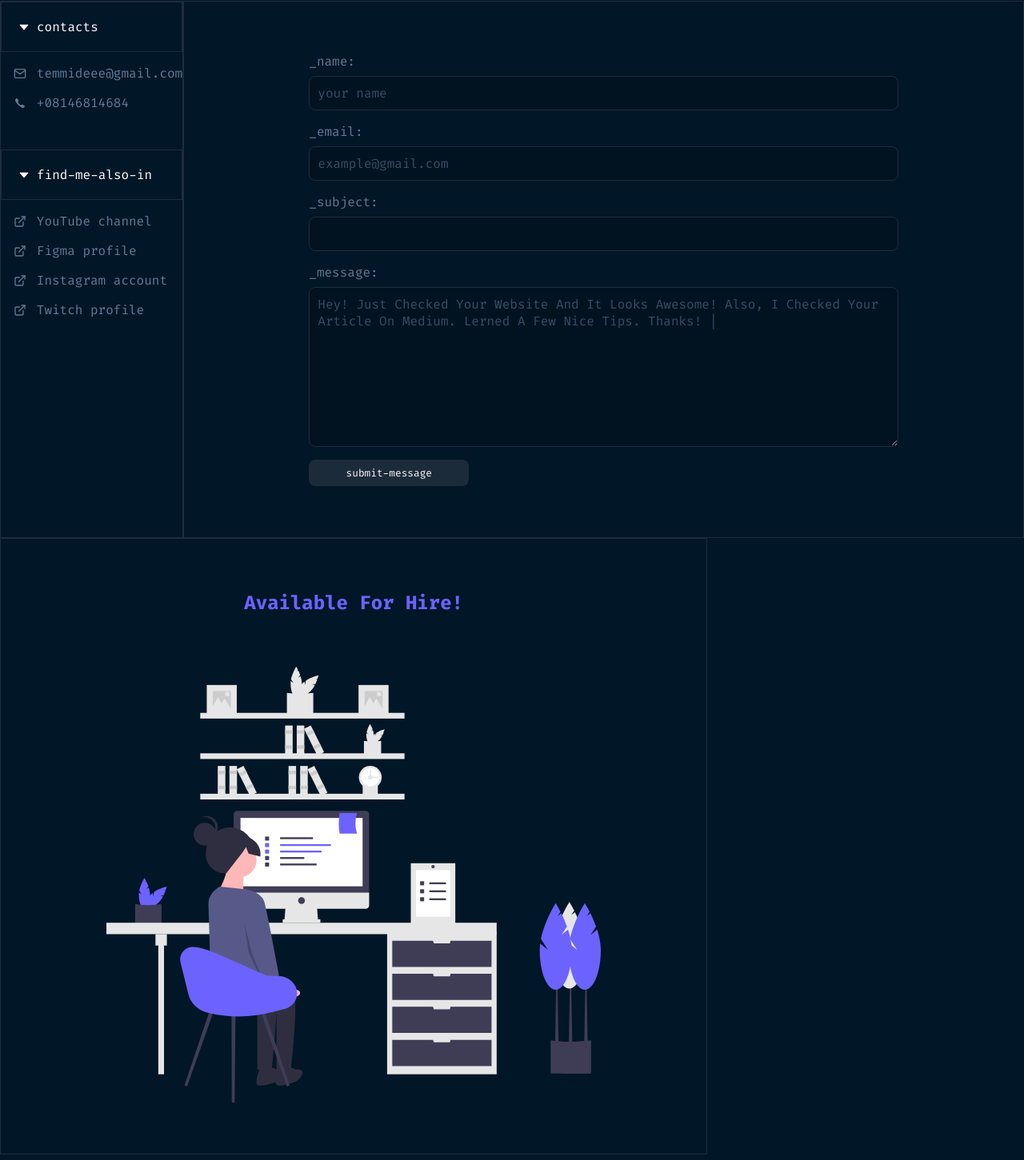
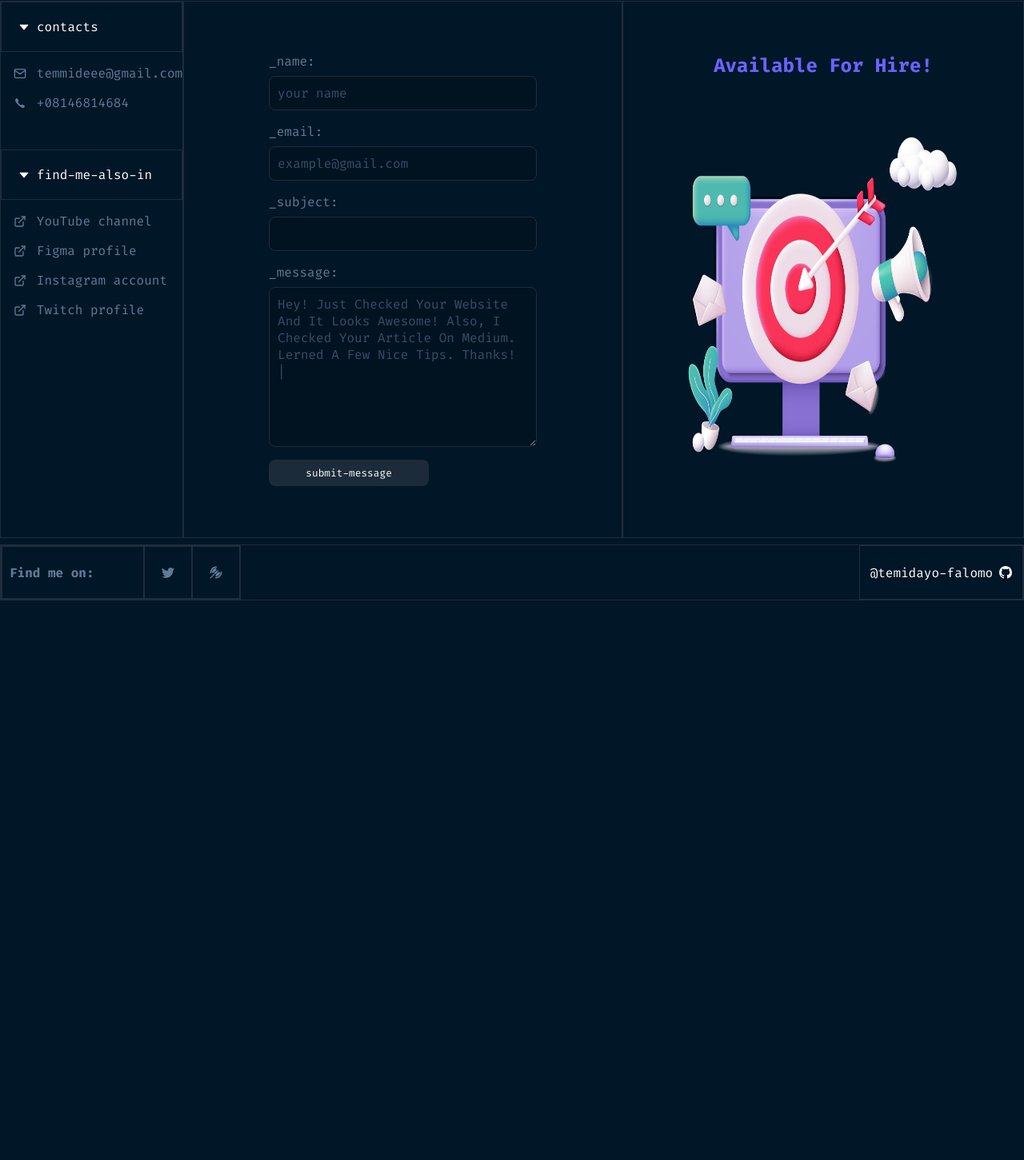
Before and after one commit to temidayo-falomo/Temidayo_Portfolio_1.0, a React (Create React App) app: page /contact-me in a window 1280 px wide. Shown: the part 145-1596 px from the top of the page at 80% size. After the commit the page ends 896 px from the top, so only its background shows below. Built offline with nearby package versions, Linux system fonts and the light colour scheme.

Commit message:
updated contact-me ui

```diff
--- a/src/components/contactLanding/ContactLanding.css
+++ b/src/components/contactLanding/ContactLanding.css
@@ -15,6 +15,7 @@
   padding: 5%;
   display: flex;
   justify-content: center;
+  min-height: 75vh;
 }
 
 .contact-right {
@@ -29,9 +30,9 @@
 }
 
 .contact-right img {
-    width: 70%;
-    height: 700px;
-    min-width: 300px;
+  width: 70%;
+  min-width: 300px;
+  max-width: 500px;
 }
 
 .find-me-on {
@@ -48,7 +49,7 @@
   color: #fff;
   display: inline-flex;
   align-items: center;
-  gap: .5rem;
+  gap: 0.5rem;
 }
 
 .find-me-on a {
@@ -80,8 +81,8 @@
   }
 }
 
-@media(max-width: 605px) {
-    .contact-left {
-        width: 100%;
-    }
+@media (max-width: 605px) {
+  .contact-left {
+    width: 100%;
+  }
 }
--- a/src/components/contactLanding/ContactLanding.jsx
+++ b/src/components/contactLanding/ContactLanding.jsx
@@ -15,8 +15,10 @@ function ContactLanding() {
         <ContactUs />
       </div>
       <div className="contact-right">
-        <h1 style={{fontSize: '1.5rem', color: '#6B63FF'}}>Available For Hire!</h1>
-        <img src="./assets/undraw_remotely_-2-j6y.svg" alt="" />
+        <h1 style={{ fontSize: "1.5rem", color: "#6B63FF" }}>
+          Available For Hire!
+        </h1>
+        <img src="./assets/marketing-strategy 1.png" alt="" />
       </div>
     </div>
   );
```
Also changed, not shown: public/assets/marketing-strategy 1.png (added), public/assets/undraw_remotely_-2-j6y.svg (deleted).
